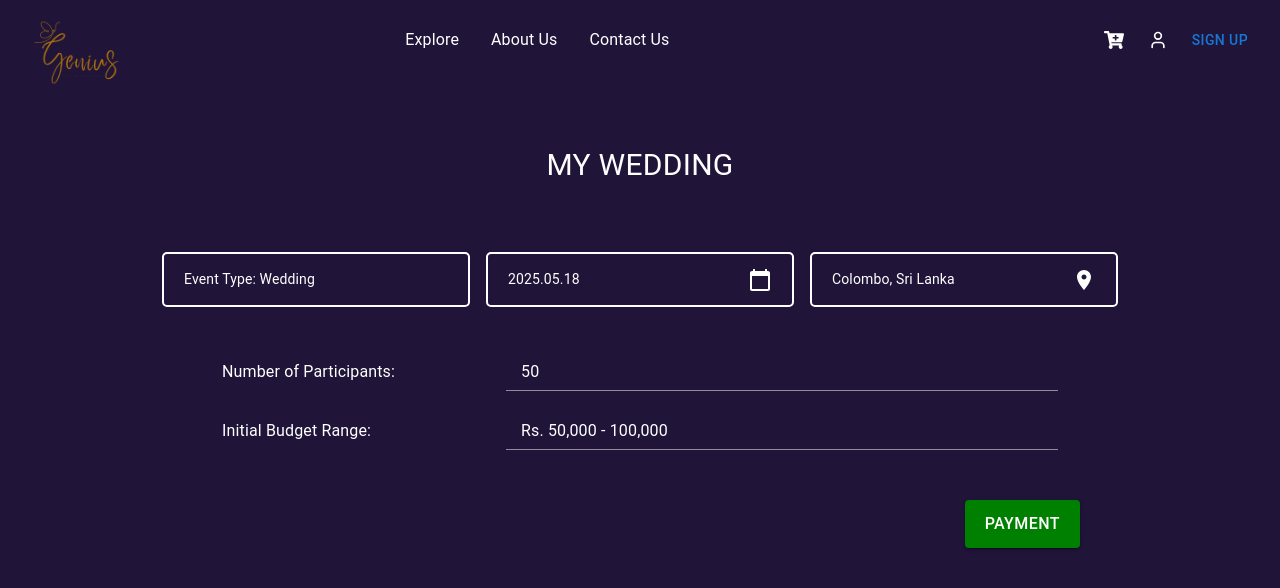
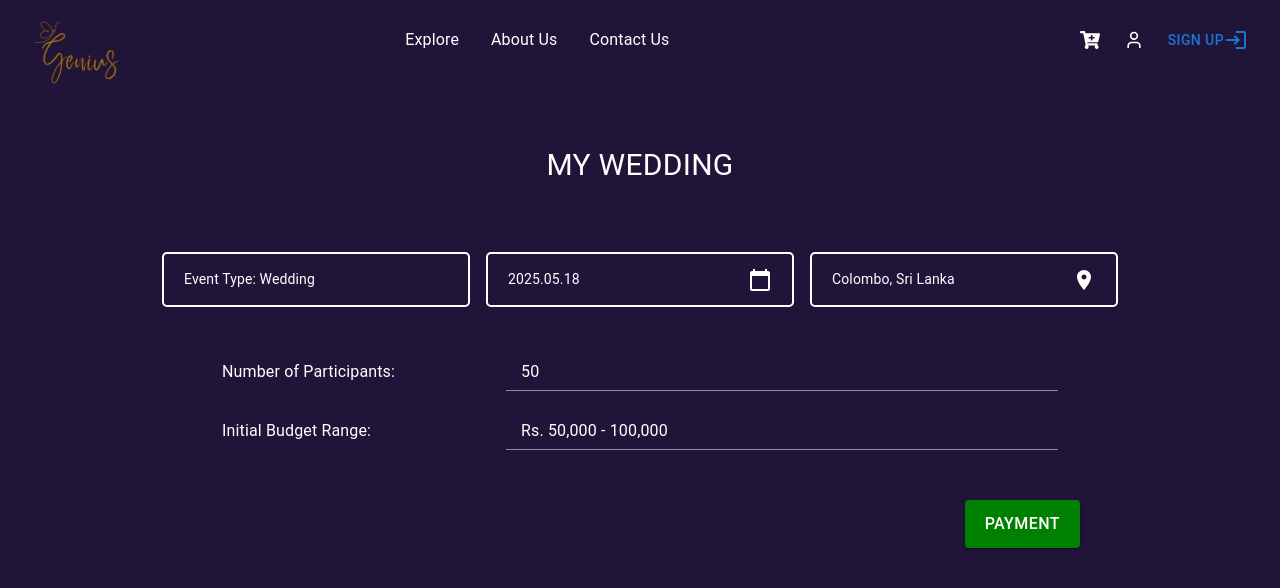
Before and after one commit to Genius-Dream-to-Reality/genius-frontend, a React (Create React App) app: page /view-plan in a window 1280 px wide. Shown: the top 588 px of the page. Built offline with nearby package versions, Linux system fonts and the light colour scheme.

Commit message:
GN-62 - Integrate the user interface with login functionality

```diff
--- a/src/components/auth/LoginForm.jsx
+++ b/src/components/auth/LoginForm.jsx
@@ -1,5 +1,5 @@
 import React, { useState } from "react";
-import { useNavigate } from "react-router-dom";
+import { useNavigate, useLocation } from "react-router-dom";
 import {
   ThemeProvider,
   Grid,
@@ -25,11 +25,13 @@ import { login } from "../../utils/auth";
 const LoginForm = () => {
   const classes = useStyles();
   const navigate = useNavigate();
+  const location = useLocation();
   const isMobile = useMediaQuery(theme.breakpoints.down("md"));
   const [loginError, setLoginError] = useState("");
   const [isLoading, setIsLoading] = useState(false);
   const [message, setMessage] = useState("");
   const [isError, setIsError] = useState(false);
+  const { isAuthenticated } = location.state || {};
 
   const [formData, setFormData] = useState({
     email: "",
@@ -84,6 +86,10 @@ const LoginForm = () => {
       setIsError(false);
       const result = await login(formData);
       if (result.type === "success") {
+        const userInfo = { ...result.message };
+        localStorage.setItem("userInfo", JSON.stringify(userInfo));
+        localStorage.setItem("isAuthenticated", "true");
+
         setMessage("Login successful!");
         setTimeout(() => {
           navigate("/", { state: result });
--- a/src/layout/Header.jsx
+++ b/src/layout/Header.jsx
@@ -1,4 +1,4 @@
-import React, { useState } from "react";
+import React, { useEffect, useState } from "react";
 import {
   AppBar,
   Toolbar,
@@ -18,6 +18,7 @@ import {
 import { FaCartPlus } from "react-icons/fa";
 import { Menu } from "lucide-react";
 import { ThemeProvider } from "@mui/material/styles";
+import LoginIcon from '@mui/icons-material/Login';
 import { useNavigate, useLocation } from "react-router-dom";
 import {
   DropdownMenu,
@@ -44,12 +45,19 @@ const Header = () => {
 
   const links = ["Explore", "About Us", "Contact Us"];
 
+  const [drawerOpen, setDrawerOpen] = useState(false);
   const [isAuthenticated, setIsAuthenticated] = useState(false);
-  const [drawerOpen, setDrawerOpen] = useState(false);
-  const [user] = useState({
-    name: "John Doe",
-    email: "john@example.com",
-  });
+  const [userInfo, setUserInfo] = useState(null);
+
+  useEffect(() => {
+    const savedAuth = localStorage.getItem("isAuthenticated");
+    const savedUser = localStorage.getItem("userInfo");
+
+    if (savedAuth === "true" && savedUser) {
+      setIsAuthenticated(true);
+      setUserInfo(JSON.parse(savedUser));
+    }
+  }, []);
 
   const handleRegisterClick = () => {
     navigate("/choose-type", { state: { userType: "vendor" } });
@@ -57,12 +65,15 @@ const Header = () => {
   };
 
   const handleLoginClick = () => {
-    setIsAuthenticated(true);
+    navigate("/login")
     setDrawerOpen(false);
   };
 
   const handleLogout = () => {
+    localStorage.removeItem("userInfo");
+    localStorage.removeItem("isAuthenticated");
     setIsAuthenticated(false);
+    setUserInfo(null);
     navigate("/");
     setDrawerOpen(false);
   };
@@ -265,8 +276,8 @@ const Header = () => {
                       <DropdownMenuLabel className="flex items-center gap-2">
                         <User className="h-5 w-5" />
                         <div className="flex flex-col">
-                          <p className="text-sm font-medium">{user.name}</p>
-                          <p className="text-xs text-gray-500">{user.email}</p>
+                          <p className="text-sm font-medium">{userInfo?.username}</p>
+                          <p className="text-xs text-gray-500">{userInfo?.email}</p>
                         </div>
                       </DropdownMenuLabel>
                       <DropdownMenuSeparator />
@@ -323,14 +334,17 @@ const Header = () => {
               )}
 
               {/* Sign Up Button - Only on Desktop */}
-              {!isMobile && !isAuthenticated && (
+              {!isMobile && (
                 <Grid item>
-                  <Button
-                    className={classes.button}
-                    onClick={handleRegisterClick}
-                  >
-                    Sign Up
-                  </Button>
+                  {!isAuthenticated ? (
+                    <Button className={classes.button} onClick={handleRegisterClick}>
+                      Sign Up <LoginIcon />
+                    </Button>
+                  ) : (
+                    <Typography className={classes.userText}>
+                       {userInfo?.username ? userInfo.username.split(" ")[0] : ""}
+                    </Typography>
+                  )}
                 </Grid>
               )}
             </Grid>
```
Also changed, not shown: 1 other file (tests, documents, lock files or other folders).
